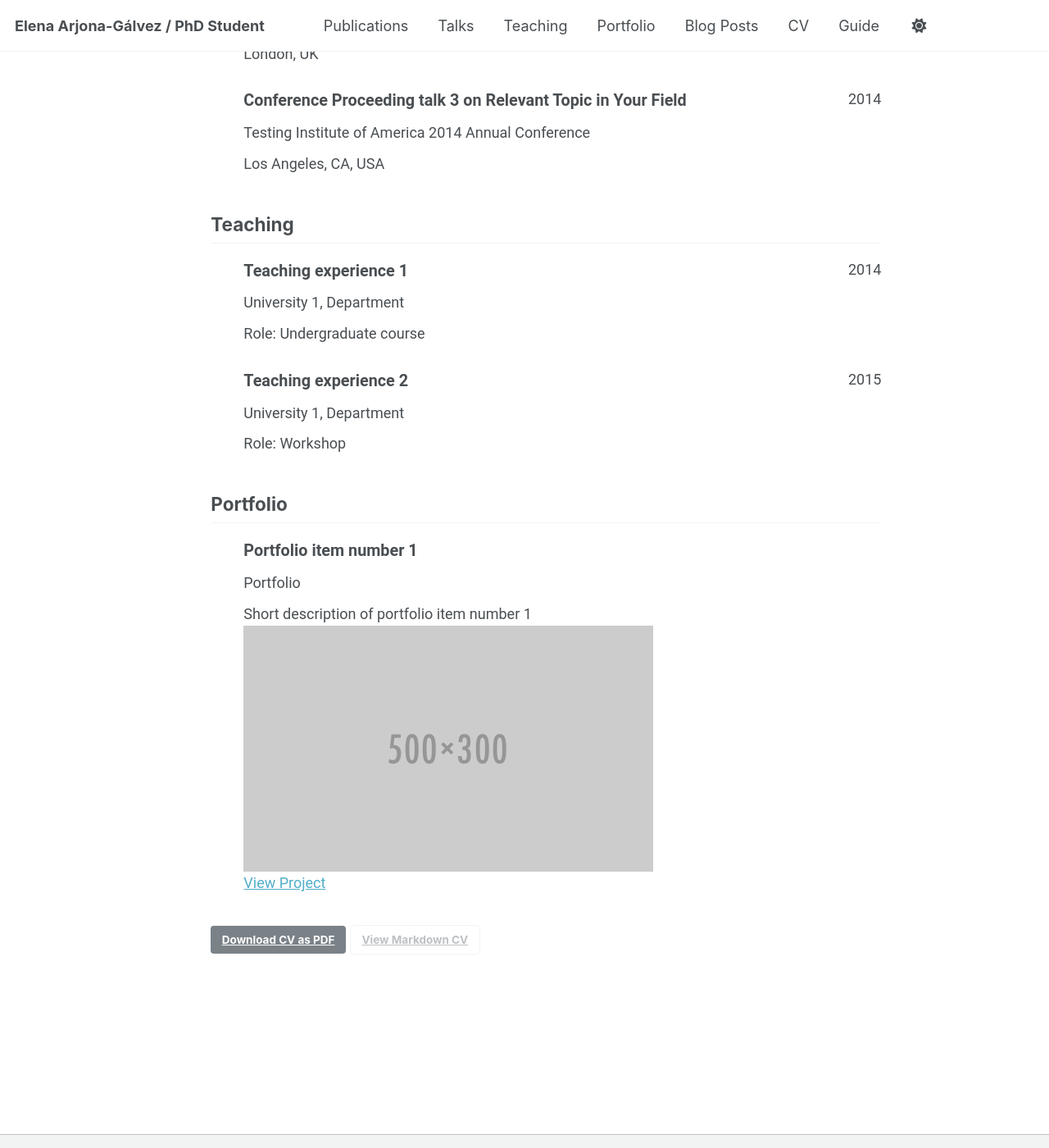
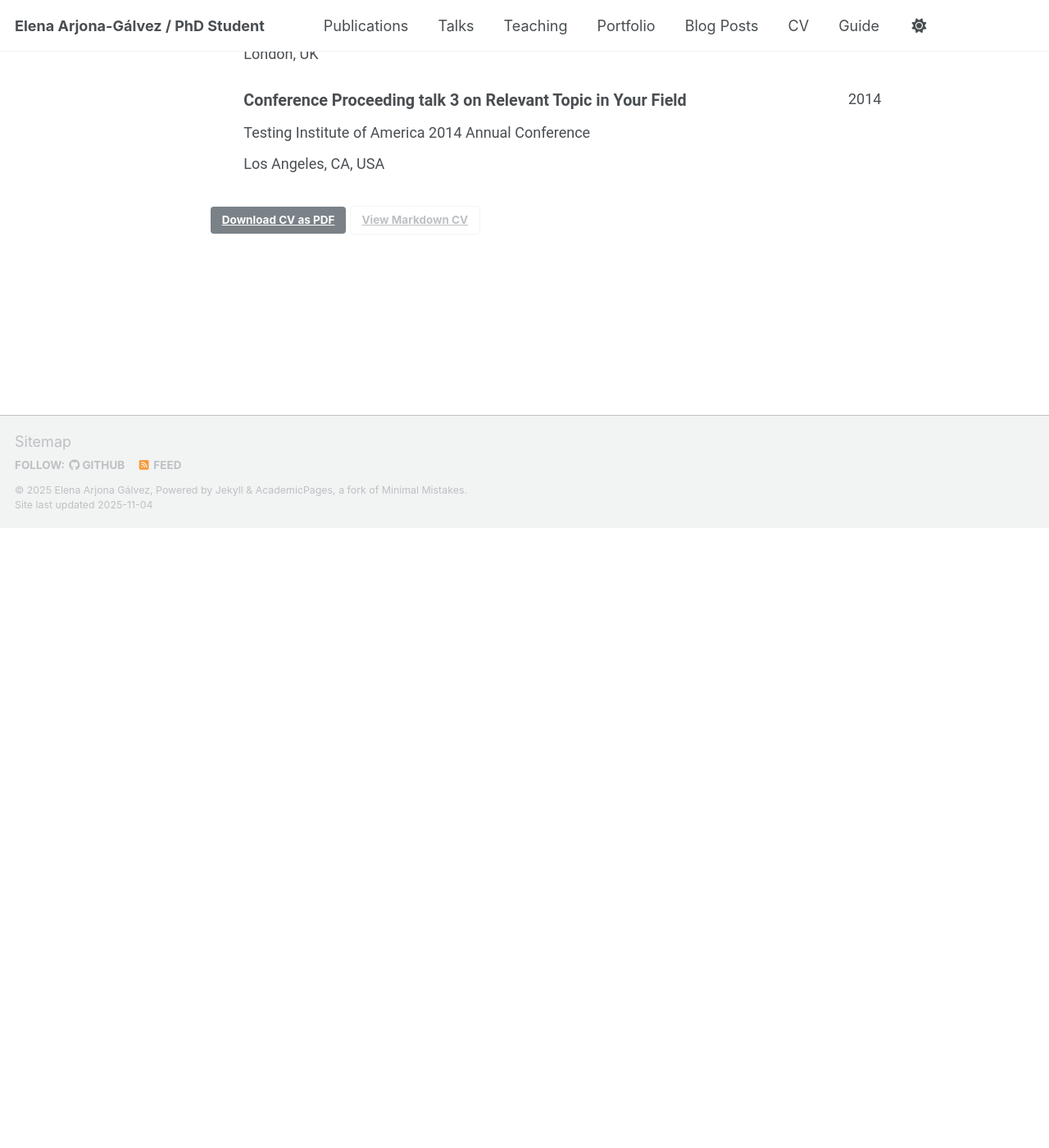
Before and after one commit to elearjgal/elearjgal.github.io, a Jekyll site: the page built from _pages/cv-json.md, in a window 1280 px wide and 1400 px high, scrolled down 1958 px. Shown: the whole window at 82% size. Built offline with Jekyll 4.4.1, drawn with Linux system fonts in a browser that asks for light colours; a script that is not in the unit is left out; after the commit the page ends 2602 px from its top, so only the background shows below that.

Commit message:
Update cv-template.html
Removing "teaching" and "portfolio" to add outreach

```diff
--- a/_includes/cv-template.html
+++ b/_includes/cv-template.html
@@ -199,24 +199,24 @@
   </div>
   {% endif %}
 
-  {% if cv.teaching.size > 0 %}
-  <!-- Teaching -->
+  {% if cv.outreach.size > 0 %}
+  <!-- Outreach -->
   <div class="cv-section">
-    <h2>Teaching</h2>
+    <h2>Outreach</h2>
     <ul class="cv-list">
-      {% for teaching in cv.teaching %}
+      {% for outreach in cv.outreach %}
       <li class="cv-item">
         <div class="cv-item-header">
-          <div class="cv-item-title">{{ teaching.course }}</div>
-          <div class="cv-item-date">{{ teaching.date | slice: 0, 4 }}</div>
+          <div class="cv-item-title">{{ outreach.course }}</div>
+          <div class="cv-item-date">{{ outreach.date | slice: 0, 4 }}</div>
         </div>
         <div class="cv-item-content">
-          <div class="cv-item-subtitle">{{ teaching.institution }}</div>
-          {% if teaching.role %}
-          <div class="cv-item-detail">Role: {{ teaching.role }}</div>
+          <div class="cv-item-subtitle">{{ outreach.institution }}</div>
+          {% if outreach.role %}
+          <div class="cv-item-detail">Role: {{ outreach.role }}</div>
           {% endif %}
-          {% if teaching.description %}
-          <div class="cv-item-detail">{{ teaching.description }}</div>
+          {% if outreach.description %}
+          <div class="cv-item-detail">{{ outreach.description }}</div>
           {% endif %}
         </div>
       </li>
@@ -225,33 +225,6 @@
   </div>
   {% endif %}
 
-  {% if cv.portfolio.size > 0 %}
-  <!-- Portfolio -->
-  <div class="cv-section">
-    <h2>Portfolio</h2>
-    <ul class="cv-list">
-      {% for item in cv.portfolio %}
-      <li class="cv-item">
-        <div class="cv-item-header">
-          <div class="cv-item-title">{{ item.name }}</div>
-          <div class="cv-item-date">{{ item.date | slice: 0, 4 }}</div>
-        </div>
-        <div class="cv-item-content">
-          <div class="cv-item-subtitle">{{ item.category | capitalize }}</div>
-          {% if item.description %}
-          <div class="cv-item-detail">{{ item.description }}</div>
-          {% endif %}
-          {% if item.url %}
-          <div class="cv-item-detail">
-            <a href="{{ item.url }}" target="_blank">View Project</a>
-          </div>
-          {% endif %}
-        </div>
-      </li>
-      {% endfor %}
-    </ul>
-  </div>
-  {% endif %}
 
   {% if cv.languages.size > 0 %}
   <!-- Languages -->
```
